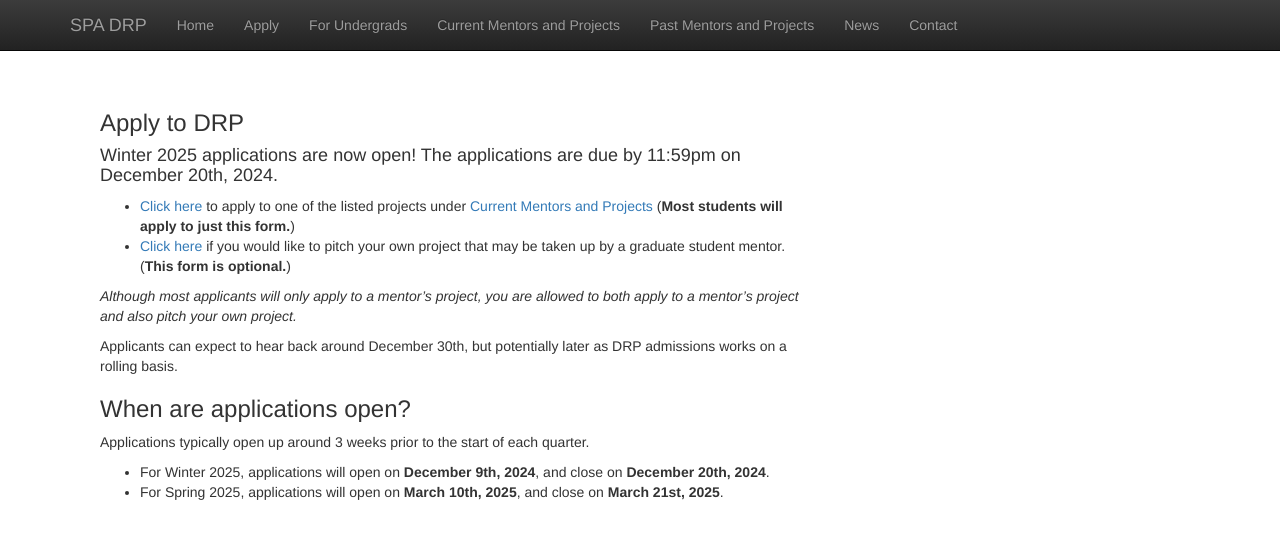
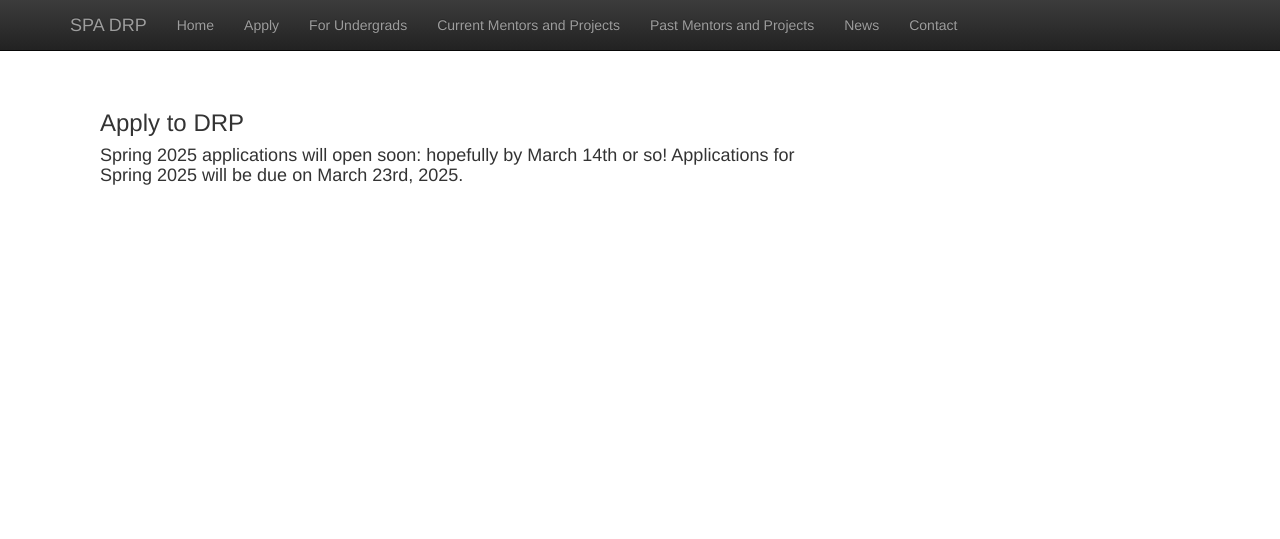
Before and after one commit to SPA-DRP/spa-drp.github.io, a Jekyll site: the page built from apply.md, in a window 1280 px wide. Shown: the top 539 px of the page. Built offline with Jekyll 4.4.1, drawn with Linux system fonts in a browser that asks for light colours; nearby versions of some CDN libraries; our own code applies the rules of GitHub Pages for plain Markdown files; library files that are not in the unit come from our copies.

Commit message:
spring_pre

```diff
--- a/apply.md
+++ b/apply.md
@@ -33,9 +33,9 @@ title:  'Apply'
 
 ### Apply to DRP
 
-#### Winter 2025 applications are now open! The applications are due by 11:59pm on December 20th, 2024.
+#### Spring 2025 applications will open soon: hopefully by March 14th or so! Applications for Spring 2025 will be due on March 23rd, 2025.
 
-* [Click here](https://docs.google.com/forms/d/e/1FAIpQLScDRMQkENcTvD2r7R7Xo-kYcWNJQ0O0FSysr9ozOyUfNIBsuQ/viewform?usp=sf_link) to apply to one of the listed projects under [Current Mentors and Projects](currentmentors.html) (**Most students will apply to just this form.**)
+<!-- * [Click here](https://docs.google.com/forms/d/e/1FAIpQLScDRMQkENcTvD2r7R7Xo-kYcWNJQ0O0FSysr9ozOyUfNIBsuQ/viewform?usp=sf_link) to apply to one of the listed projects under [Current Mentors and Projects](currentmentors.html) (**Most students will apply to just this form.**)
 * [Click here](https://docs.google.com/forms/d/e/1FAIpQLSchTxxLwpafcKwuKkin0b7tTlwO1aBMke7leWs_4vdJa_sy5g/viewform?usp=sf_link) if you would like to pitch your own project that may be taken up by a graduate student mentor. (**This form is optional.**)
 
 *Although most applicants will only apply to a mentor's project, you are allowed to both apply to a mentor's project and also pitch your own project.*
@@ -47,4 +47,4 @@ Applicants can expect to hear back around December 30th, but potentially later a
 Applications typically open up around 3 weeks prior to the start of each quarter.
 
 * For Winter 2025, applications will open on **December 9th, 2024**, and close on **December 20th, 2024**.
-* For Spring 2025, applications will open on **March 10th, 2025**, and close on **March 21st, 2025**.
+* For Spring 2025, applications will open on **March 10th, 2025**, and close on **March 21st, 2025**. -->
--- a/currentmentors.md
+++ b/currentmentors.md
@@ -4,7 +4,6 @@ title:  'Mentors and Project Descriptions'
 year: 2025
 quarter: winter
 ---
-
 
 <!-- <h3>
 Winter 2025 applications are now open! The applications are due by 11:59pm on December 20th, 2024.
@@ -20,4 +19,6 @@ Applicants can expect to hear back around December 30th, but potentially later a
 
 <hr> -->
 
+This page will be updated with the Spring 2025 projects as soon as they are made available.
+
 {% include past_projects_template.html %}
```
